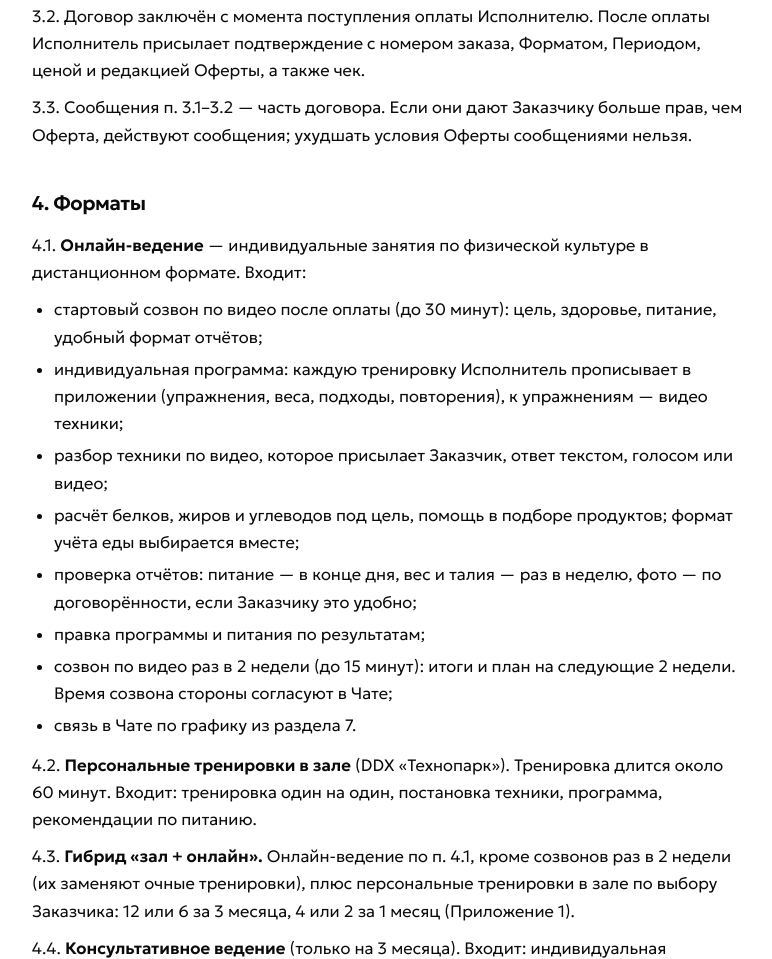
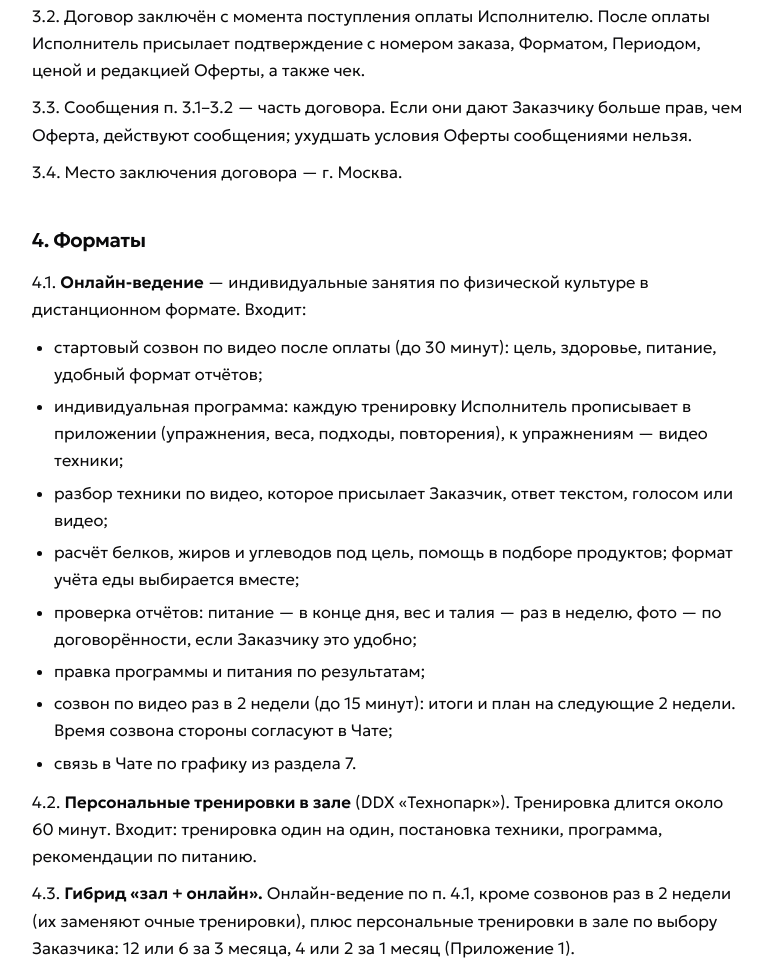
Before and after one commit to nyurezhev-bot/site, a plain HTML site: page oferta.html in a window 1280 px wide. Shown: the part 1757-2716 px from the top of the page, without its empty margins (252-1024 px from the left). Drawn offline with Linux system fonts and the light colour scheme.

Commit message:
Оферта: п. 3.4 место заключения договора — г. Москва (ст. 444 ГК, патент)

```diff
--- a/oferta.html
+++ b/oferta.html
@@ -70,6 +70,7 @@ footer div{max-width:760px;margin:0 auto;padding:28px 24px;font-size:13px;color:
 <p>3.1. До оплаты Исполнитель присылает в Чат ссылку на Оферту и сообщение с условиями заказа: Формат, Период, цена, дата старта — и предупреждает, что до начала нужно подписать согласие на сведения о здоровье, а для очных тренировок ещё и пройти инструктаж (п. 6.4).</p>
 <p>3.2. Договор заключён с момента поступления оплаты Исполнителю. После оплаты Исполнитель присылает подтверждение с номером заказа, Форматом, Периодом, ценой и редакцией Оферты, а также чек.</p>
 <p>3.3. Сообщения п. 3.1–3.2 — часть договора. Если они дают Заказчику больше прав, чем Оферта, действуют сообщения; ухудшать условия Оферты сообщениями нельзя.</p>
+<p>3.4. Место заключения договора — г. Москва.</p>
 <h2>4. Форматы</h2>
 <p>4.1. <strong>Онлайн-ведение</strong> — индивидуальные занятия по физической культуре в дистанционном формате. Входит:</p>
 <ul>
```
